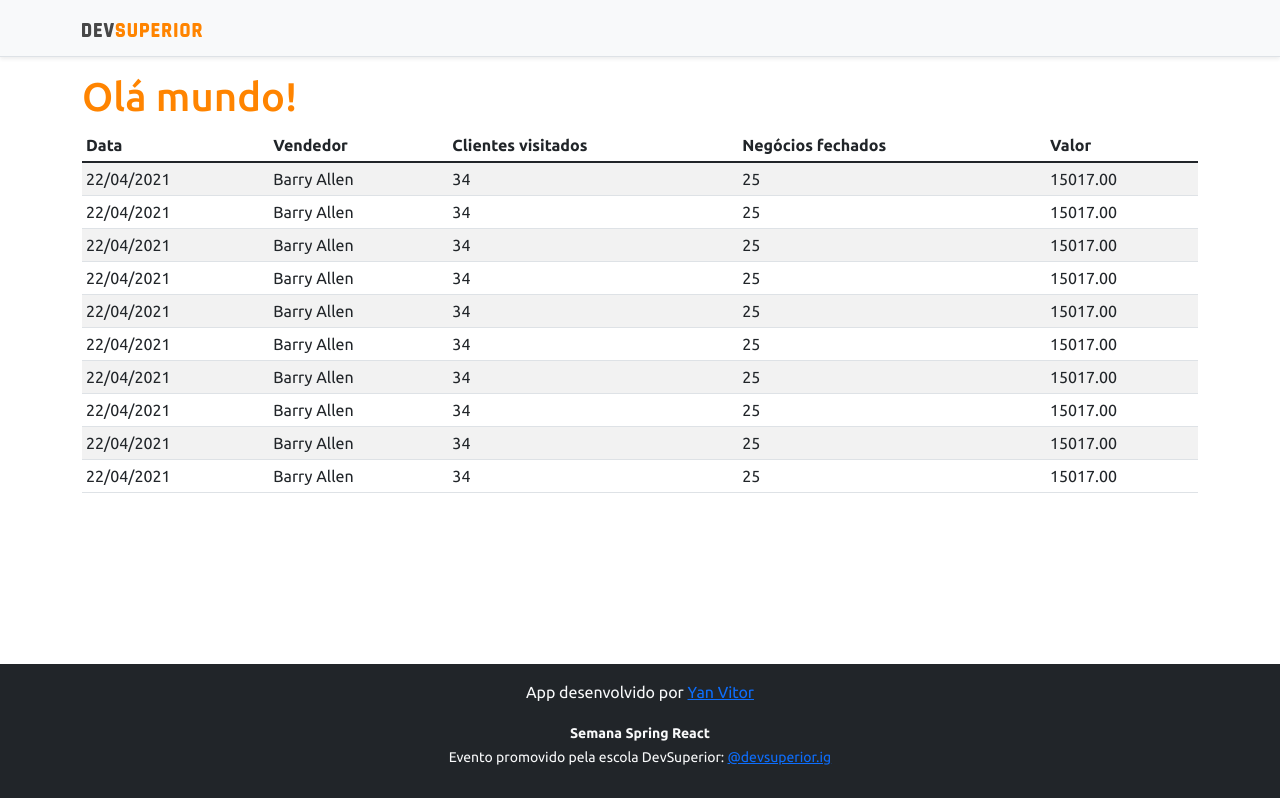
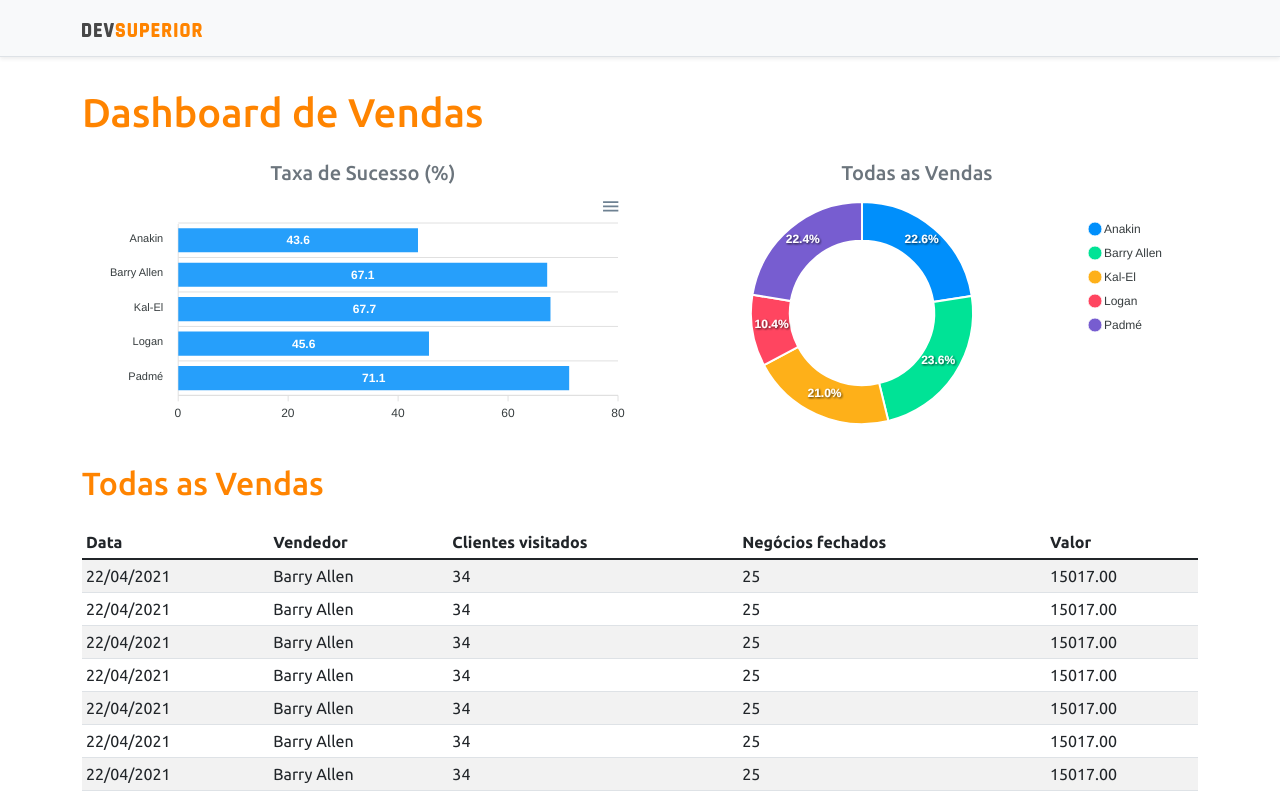
Before and after one commit to YanVL/projeto-sds3, a React (Create React App) app in the folder frontend/: page / in a window 1280 px wide. Shown: the top 798 px of the page. Built offline with nearby package versions, Linux system fonts and the light colour scheme.

Commit message:
Static charts

```diff
--- a/frontend/package.json
+++ b/frontend/package.json
@@ -11,8 +11,10 @@
     "@types/node": "^12.0.0",
     "@types/react": "^17.0.0",
     "@types/react-dom": "^17.0.0",
+    "apexcharts": "^3.28.1",
     "bootstrap": "^5.1.0",
     "react": "^17.0.2",
+    "react-apexcharts": "^1.3.9",
     "react-dom": "^17.0.2",
     "react-scripts": "4.0.3",
     "typescript": "^4.1.2",
--- a/frontend/src/App.tsx
+++ b/frontend/src/App.tsx
@@ -1,4 +1,6 @@
+import BarChart from "components/BarChart";
 import DataTable from "components/DataTable";
+import DonutChart from "components/DonutChart";
 import Footer from "components/Footer";
 import NavBar from "components/NavBar";
 
@@ -7,7 +9,22 @@
     <>
       <NavBar />
       <div className="container">
-        <h1 className="text-primary">Olá mundo!</h1>
+        <h1 className="text-primary py-3">Dashboard de Vendas</h1>
+
+        <div className="row px-3">
+          <div className="col-sm-6">
+            <h5 className="text-center text-secondary">Taxa de Sucesso (%)</h5>
+            <BarChart />
+          </div>
+          <div className="col-sm-6">
+            <h5 className="text-center text-secondary">Todas as Vendas</h5>
+            <DonutChart />
+          </div>
+        </div>
+
+        <div className="py-3">
+          <h2 className="text-primary">Todas as Vendas</h2>
+        </div>
 
         <DataTable />
       </div>
--- /dev/null
+++ b/frontend/src/components/BarChart/index.tsx
@@ -0,0 +1,34 @@
+import Chart from 'react-apexcharts';
+
+const BarChart = () => {
+    const options = {
+        plotOptions: {
+            bar: {
+                horizontal: true,
+            }
+        },
+    };
+
+    const mockData = {
+        labels: {
+            categories: ['Anakin', 'Barry Allen', 'Kal-El', 'Logan', 'Padmé']
+        },
+        series: [
+            {
+                name: "% Sucesso",
+                data: [43.6, 67.1, 67.7, 45.6, 71.1]
+            }
+        ]
+    };
+
+    return (
+      <Chart
+            options={{ ...options, xaxis: mockData.labels}}
+            series={mockData.series}
+            type="bar"
+            height="240"
+      />
+    );
+  };
+
+  export default BarChart;
--- /dev/null
+++ b/frontend/src/components/DonutChart/index.tsx
@@ -0,0 +1,25 @@
+import Chart from "react-apexcharts";
+
+const DonutChart = () => {
+  const mockData = {
+    series: [477138, 499928, 444867, 220426, 473088],
+    labels: ["Anakin", "Barry Allen", "Kal-El", "Logan", "Padmé"],
+  };
+
+  const options = {
+    legend: {
+      show: true,
+    },
+  };
+
+  return (
+    <Chart
+      options={{ ...options, labels: mockData.labels }}
+      series={mockData.series}
+      type="donut"
+      height="240"
+    />
+  );
+};
+
+export default DonutChart;
```
Also changed, not shown: 1 other file (tests, documents, lock files or other folders).
